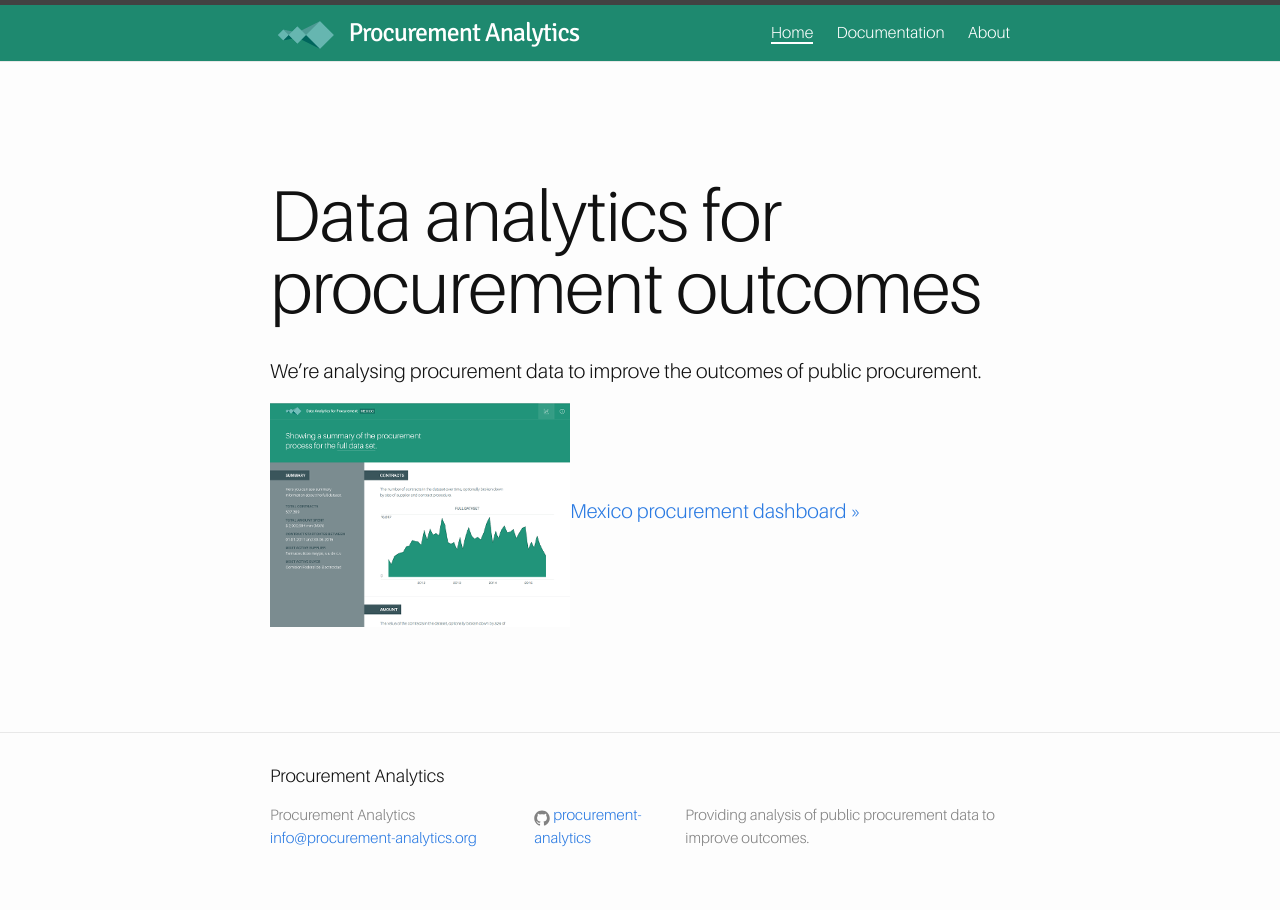
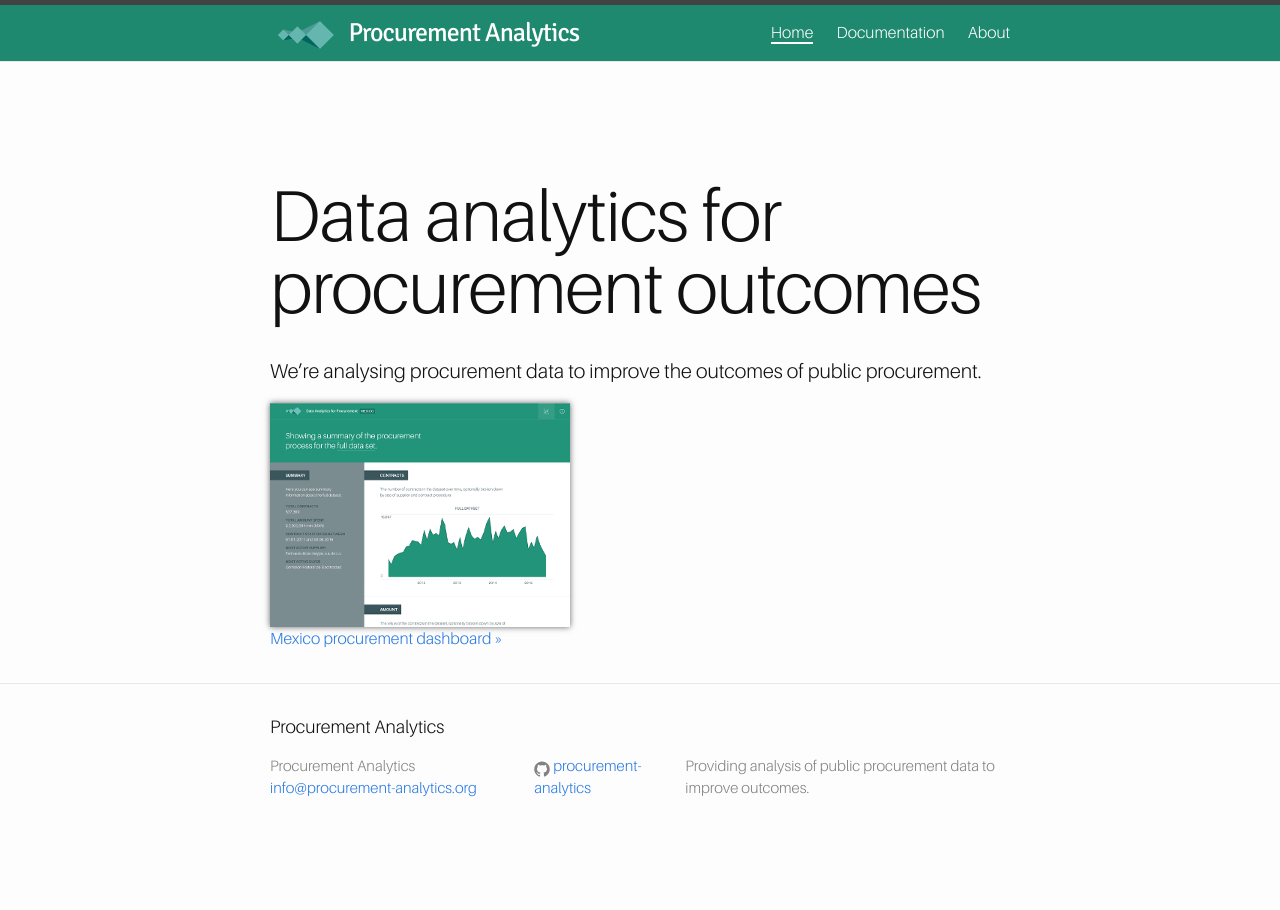
Before and after one commit to procurement-analytics/procurement-analytics.github.io, a Jekyll site: the page built from pages/index.md, in a window 1280 px wide. Built offline with Jekyll 4.4.1, drawn with Linux system fonts in a browser that asks for light colours; nearby versions of some CDN libraries.

Commit message:
Add styling for bullet points, image captions

```diff
--- a/_sass/_layout.scss
+++ b/_sass/_layout.scss
@@ -103,7 +103,27 @@
     }
 }
 
+ul li {
+  list-style-type: square;
+}
 
+.sub-nav li, .contact-list li, .social-media-list li {
+  list-style-type: none;
+}
+
+.img-caption-wrapper {
+  display: block;
+  img, span.caption {
+    float:left;
+    clear:both;
+  }
+  img {
+    box-shadow:0 0 6px #666666;
+  }
+  span.caption {
+    font-size:0.8em;
+  }
+}
 
 /**
  * Site footer
```
